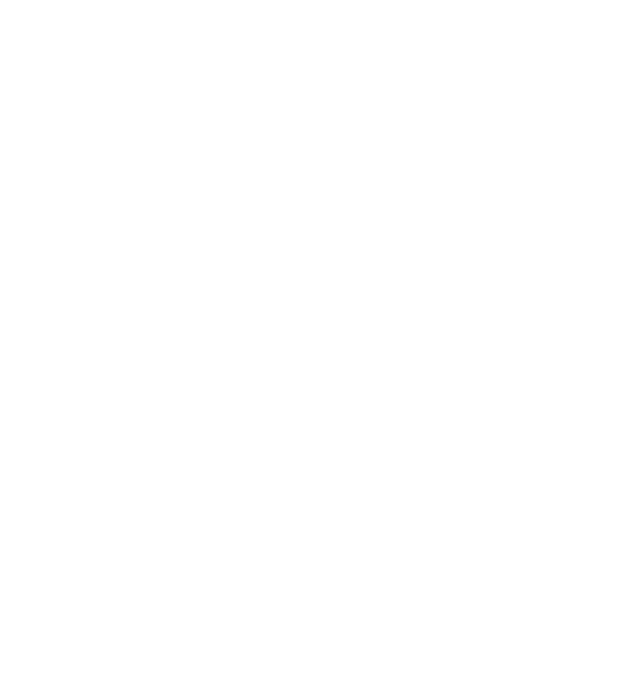
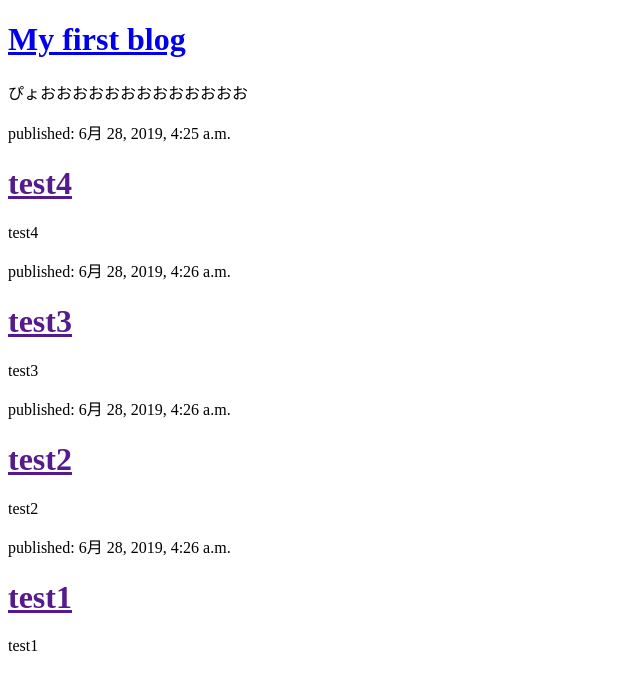
Before and after one commit to unmo00123/my-first-blog, a Django app: page / in a window 1280 px wide. Before the commit the part shown is empty. Shown: the top 690 px of the page, without its empty margins (0-640 px from the left). Run offline with Django 3.2, Linux system fonts and the light colour scheme; data comes from the database, SQL or seed files in the repository; both versions use the stored data as it was after the commit.

Commit message:
Modified templates to display posts from database.

```diff
--- a/blog/templates/blog/post_list.html
+++ b/blog/templates/blog/post_list.html
@@ -5,6 +5,16 @@
     <title>My first blog</title>
 </head>
 <body>
-
+<div>
+    <h1><a href="/">My first blog</a></h1>
+    <p>ぴょおおおおおおおおおおおおお</p>
+</div>
+    {% for post in posts %}
+        <div>
+            <p>published: {{ post.published_date }}</p>
+            <h1><a href="">{{ post.title }}</a></h1>
+            <p>{{ post.text|linebreaksbr }}</p>
+        </div>
+    {% endfor %}
 </body>
 </html>
--- a/blog/views.py
+++ b/blog/views.py
@@ -1,6 +1,9 @@
 from django.shortcuts import render
+from .models import Post
+from django.utils import timezone
 
 def post_list(request):
-    return render(request, 'blog/post_list.html', {})
+    posts = Post.objects.filter(published_date__lte=timezone.now()).order_by('published_date')
+    return render(request, 'blog/post_list.html', {'posts': posts})
 
 # Create your views here.
```
Also changed, not shown: db.sqlite3.
